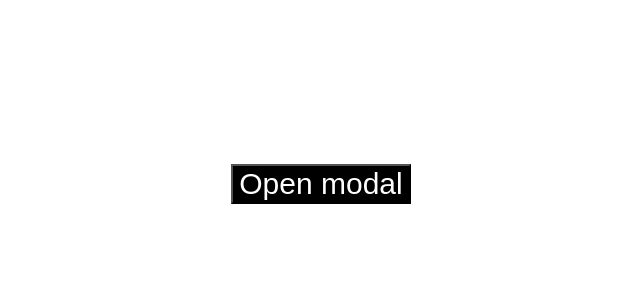
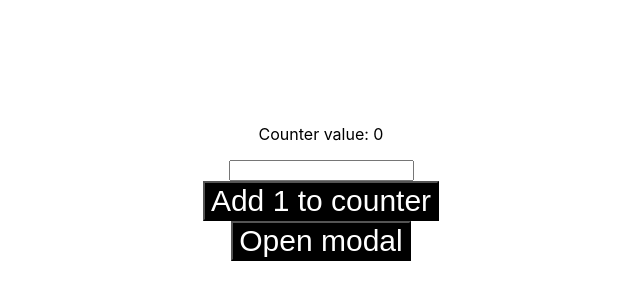
Before and after one commit to 5maciek/react-compound-components-test, a React (Create React App) app: page / in a window 1280 px wide. Shown: the part 216-516 px from the top of the page, without its empty margins (319-959 px from the left). Built offline with nearby package versions, Linux system fonts and the light colour scheme.

Commit message:
add custom hook useSetState

```diff
--- a/src/App.js
+++ b/src/App.js
@@ -1,10 +1,27 @@
 import React from 'react';
-//import './App.css';
+import useSetState from './components/hooks/useSetState'
 import Modal from './components/Modal'
 
 function App() {
+  const initialState = {
+    counter: 0,
+    text: ""
+  }
+  let [state, setState] = useSetState(initialState);
+
+  const handleClick = () => {
+    setState({ counter: state.counter + 1 });
+  };
+
+  const handleChange = (event) => {
+    setState({ text: event.target.value });
+  }
+
   return (
     <div className="App">
+      <p>Counter value: {state.counter}</p>
+      <input type="text" name="name" onChange={handleChange}/>
+      <button onClick={handleClick}>Add 1 to counter</button>
       <Modal>
         <Modal.Header title={'tytuł'} />
         <Modal.Content>
--- /dev/null
+++ b/src/components/hooks/useSetState.js
@@ -0,0 +1,13 @@
+import { useState } from "react";
+
+const useSetState = initialState => {
+  const [state, changeState] = useState(initialState);
+
+  const setState = (newState) => {
+    changeState({ ...state, ...newState });
+  };
+
+  return [state, setState];
+};
+
+export default useSetState;
```
